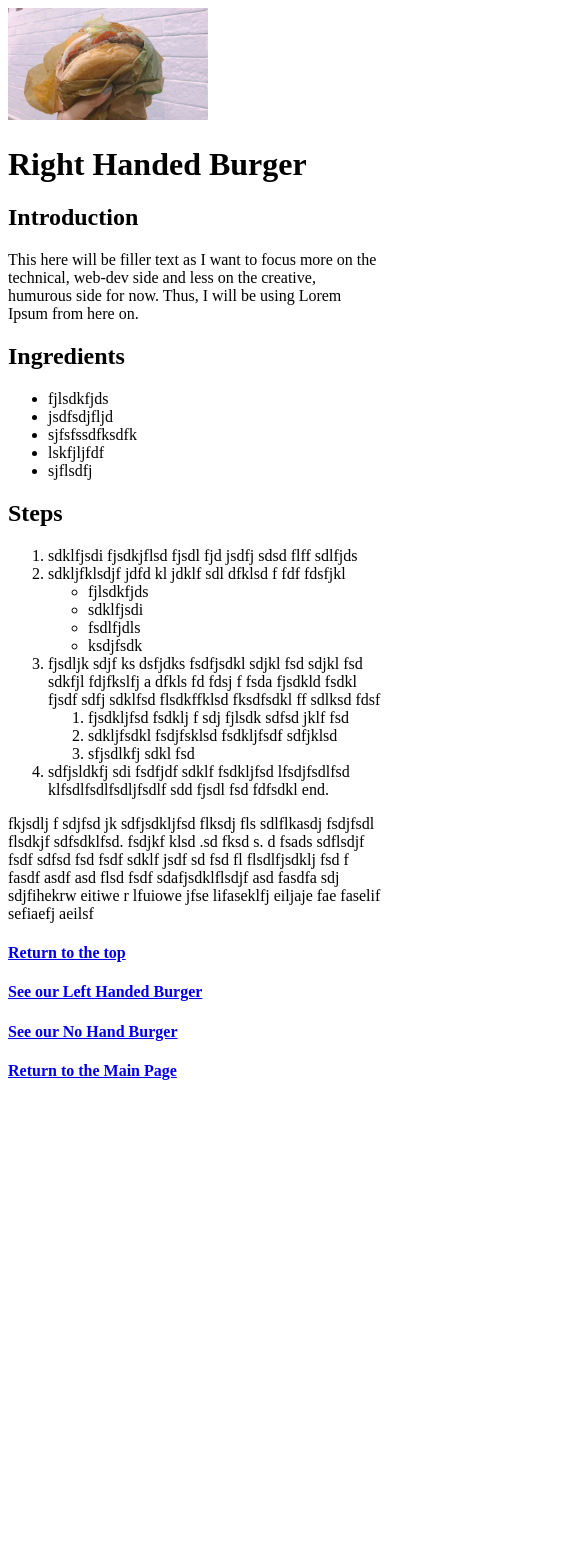
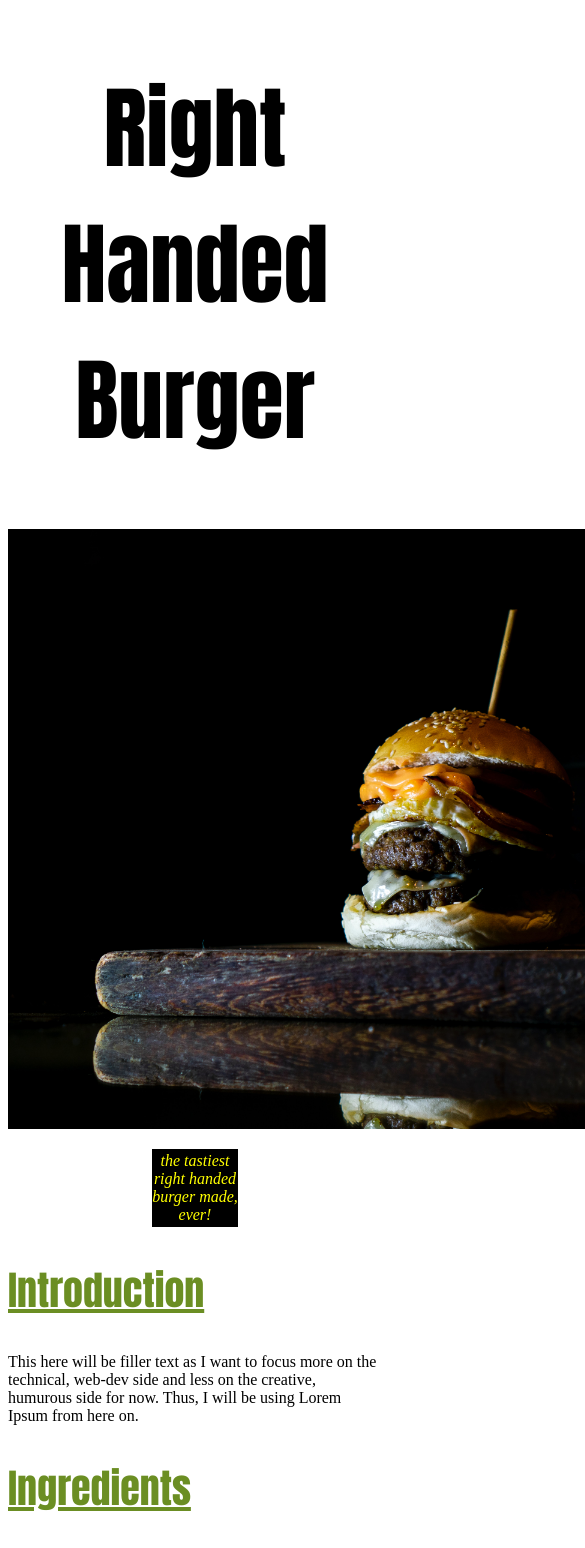
Before and after one commit to occasionallysinkable/odin-recipes, a plain HTML site: page homepage/righthandedburger.html in a window 390 px wide. Shown: the top 1548 px of the page, 585 px wide, since content can reach past the window. Before the commit the page ends 1101 px from the top, so only its background shows below. Drawn offline with Linux system fonts and the light colour scheme.

Commit message:
Make style.css file for righthandedburger file

```diff
--- a/homepage/righthandedburger.html
+++ b/homepage/righthandedburger.html
@@ -6,17 +6,42 @@
     <meta http-equiv="X-UA-Compatible" content="IE=edge">
     <meta name="viewport" content="width=device-width, initial-scale=1.0">
     <title>Right Handed Burger</title>
+    <link rel="stylesheet" href="styleright.css">
 </head>
 
 <body>
-    <img src="../imgs/Burger-King-Whopper-April-Fools.jpg" alt="A right hand holding burger" width="200" id="top">
 
-    <h1>Right Handed Burger</h1>
+    <h1
+    class="heading">
+    Right Handed Burger
+    </h1>
 
-    <h2>Introduction</h2>
-    <p>This here will be filler text as I want to focus more on the technical, web-dev side and less on the creative, humurous side for now. Thus, I will be using Lorem Ipsum from here on.</p>
+    <img
+    class="image"
+    src="righthandburgerimg.jpg"
+    alt="A right hand holding burger"
+    id="top"
+    >
 
-    <h2>Ingredients</h2>
+    <p
+    class="caption">
+    the tastiest right handed burger made, ever!
+    </p>
+
+    <h2
+    class="intro">
+    Introduction
+    </h2>
+
+    <p>
+    This here will be filler text as I want to focus more on the technical, web-dev side and less on the creative, humurous side for now. Thus, I will be using Lorem Ipsum from here on.
+    </p>
+
+    <h2
+    class="ingreds">
+    Ingredients
+    </h2>
+
     <ul>
         <li>fjlsdkfjds</li>
         <li>jsdfsdjfljd</li>
@@ -25,7 +50,11 @@
         <li>sjflsdfj</li>
     </ul>
 
-    <h2>Steps</h2>
+    <h2
+    class="steps">
+    Steps
+    </h2>
+
     <ol>
         <li>sdklfjsdi fjsdkjflsd  fjsdl fjd jsdfj sdsd flff sdlfjds</li>
         <li>sdkljfklsdjf jdfd kl jdklf sdl dfklsd f fdf fdsfjkl</li>
@@ -43,11 +72,39 @@
             </ol>
         <li>sdfjsldkfj sdi fsdfjdf sdklf fsdkljfsd lfsdjfsdlfsd klfsdlfsdlfsdljfsdlf sdd fjsdl fsd fdfsdkl end.</li>
     </ol>
-    <p>fkjsdlj f sdjfsd jk sdfjsdkljfsd flksdj fls sdlflkasdj fsdjfsdl flsdkjf sdfsdklfsd. fsdjkf klsd .sd fksd s. d fsads  sdflsdjf fsdf sdfsd fsd fsdf sdklf jsdf sd fsd fl flsdlfjsdklj fsd f fasdf asdf asd flsd fsdf sdafjsdklflsdjf asd fasdfa sdj sdjfihekrw eitiwe r lfuiowe jfse lifaseklfj eiljaje fae faselif sefiaefj aeilsf</p>
 
-    <h4><a href="#top">Return to the top</a></h4>
-    <h4><a href="./lefthandedburger.html">See our Left Handed Burger</a></h4>
-    <h4><a href="./nohandburger.html">See our No Hand Burger</a></h4>
-    <h4><a href="../index.html">Return to the Main Page</a></h4>
+    <h4
+    class="general">
+    General Instructions
+    </h4>
+
+    <p>
+    fkjsdlj f sdjfsd jk sdfjsdkljfsd flksdj fls sdlflkasdj fsdjfsdl flsdkjf sdfsdklfsd. fsdjkf klsd .sd fksd s. d fsads  sdflsdjf fsdf sdfsd fsd fsdf sdklf jsdf sd fsd fl flsdlfjsdklj fsd f fasdf asdf asd flsd fsdf sdafjsdklflsdjf asd fasdfa sdj sdjfihekrw eitiwe r lfuiowe jfse lifaseklfj eiljaje fae faselif sefiaefj aeilsf
+    </p>
+
+    <h4
+    class="links">
+    Links
+    </h4>
+
+    <h4
+    class="topofpage">
+    Click <a href="#top">here</a> to return to the top
+    </h4>
+
+    <h4
+    class="leftburger">
+    Or see our Left Handed Burger <a href="./lefthandedburger.html">here</a>
+    </h4>
+
+    <h4
+    class="noburger">
+    You can click <a href="./nohandburger.html">here</a> to see our No Hand Burger
+    </h4>
+
+    <h4
+    class="mainpage">
+    And <a href="../index.html">here</a>, you can return to the Main Page
+    </h4>
 </body>
 </html>
--- /dev/null
+++ b/homepage/styleright.css
@@ -0,0 +1,60 @@
+.image {
+    width: 900px;
+    height: auto;
+    display: block;
+    margin: auto;
+}
+
+.caption {
+    font-style: italic;
+    color: yellow;
+    background-color: black;
+    display: block;
+    width: 23%;
+    margin: auto;
+    margin-top: 20px;
+    padding-top: 3px;
+    padding-bottom: 3px;
+    text-align: center;
+
+}
+
+.heading, .intro, .ingreds, .steps, .general, .links {
+    font-family: Impact, 'Arial Narrow Bold', sans-serif;
+    font-size: 40px;
+    color: olivedrab;
+    text-decoration: underline;
+    font-weight: 500px;
+}
+
+.heading {
+    text-align: center;
+    color: black;
+    font-size: 90px;
+    text-decoration: none;
+}
+
+.leftburger, .noburger, .mainpage, .topofpage {
+    font-style: italic;
+    font-size: 25px;
+    display: block;
+    width: 29.5%;
+    padding-left: 3px;
+    padding-right: 3px;
+    padding-top: 3px;
+    padding-bottom: 3px;
+    color: yellow;
+    background-color: black;
+}
+
+.mainpage {
+    width: 35%;
+}
+
+.noburger {
+    width: 37.5%;
+}
+
+.topofpage {
+    width: 24%;
+}
```
Also changed, not shown: homepage/righthandburgerimg.jpg (renamed from imgs/righthandimg.jpg).
